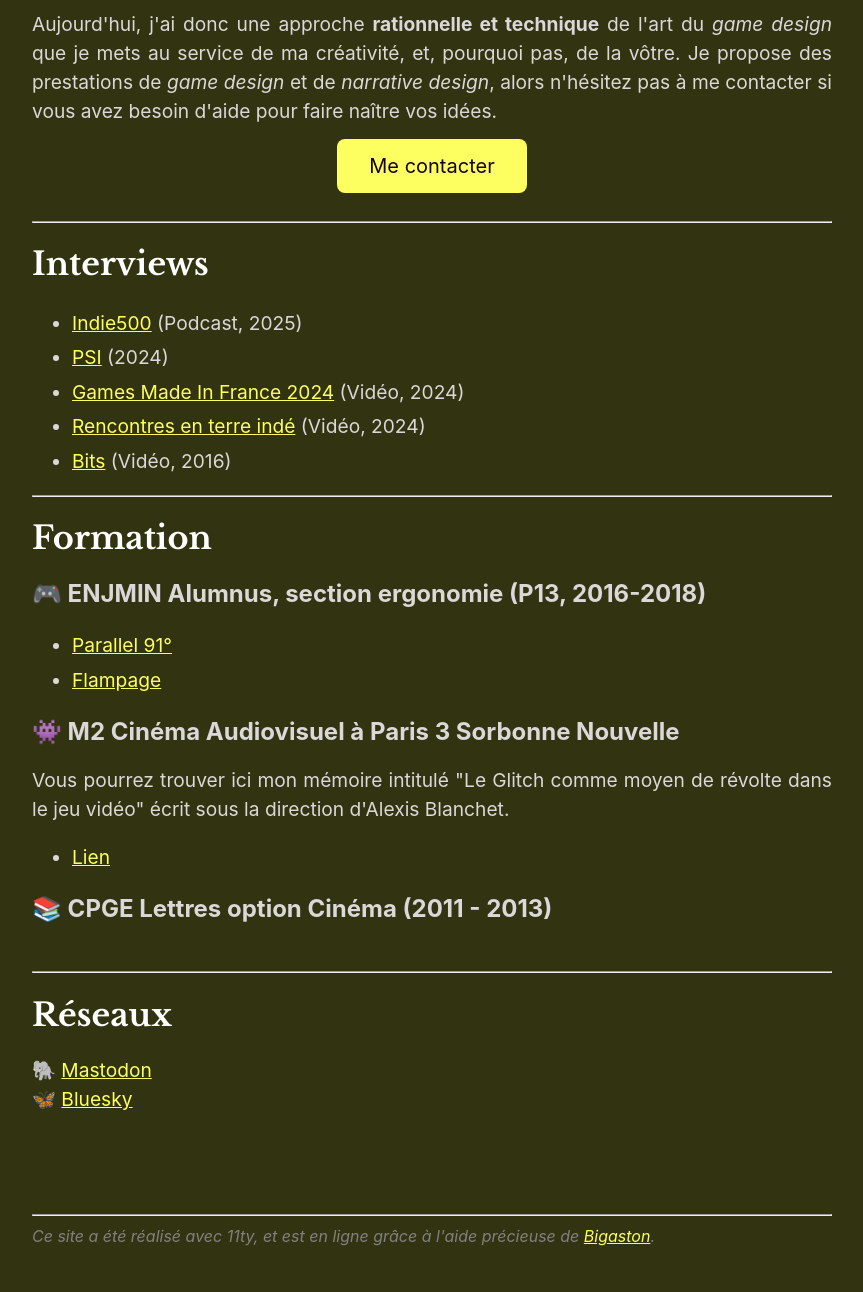
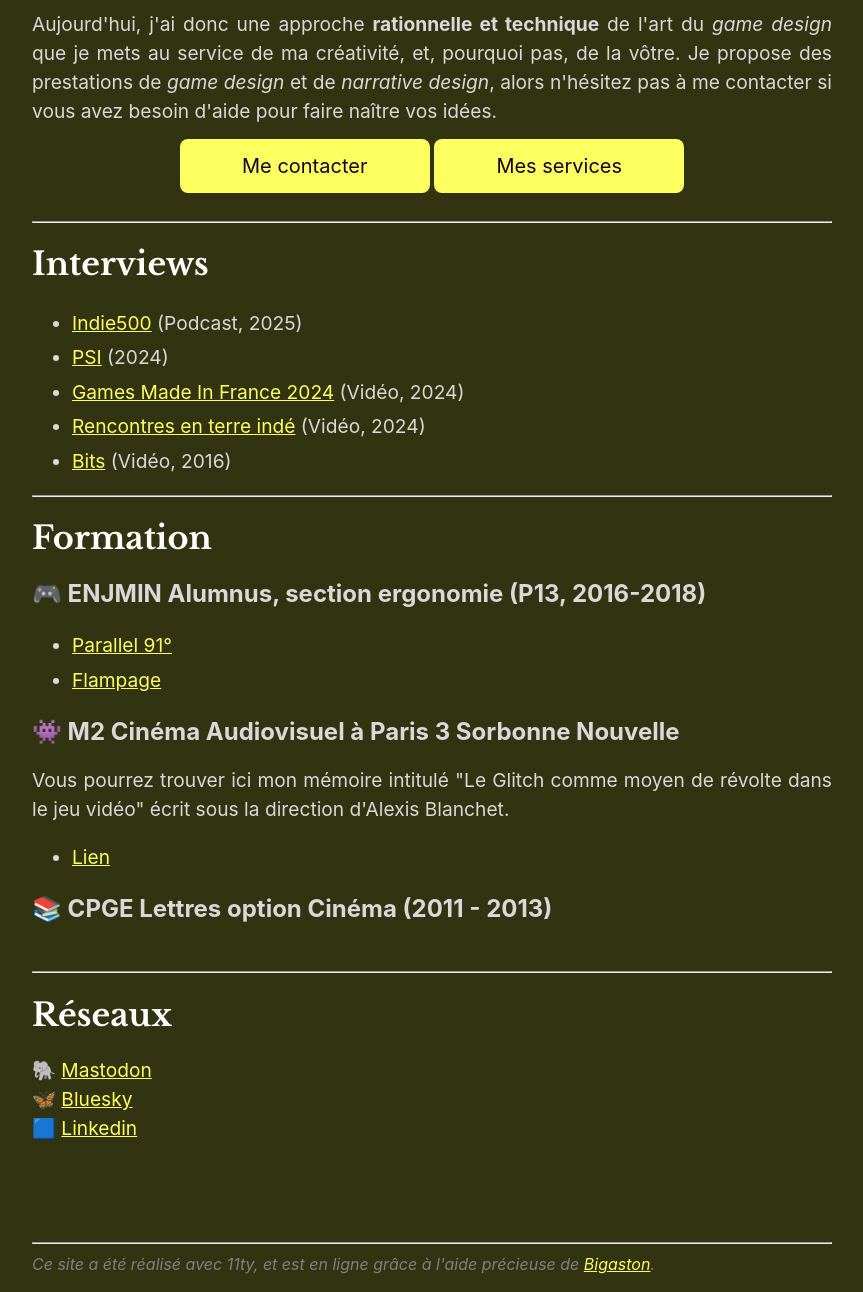
Before and after one commit to tabasscore/blog, an Eleventy site: page content/about/me.md in a window 1280 px wide. Shown: the part 857-2149 px from the top of the page, without its empty margins (80-943 px from the left). Before the commit the page ends 2121 px from the top, so only its background shows below. Built offline with nearby package versions, Linux system fonts and the light colour scheme; Eleventy itself is replaced by a stand-in of ours; files that its build step writes are made by us from their sources; files whose address does not match are found by name.

Commit message:
added plaquette

```diff
--- a/content/about/me.md
+++ b/content/about/me.md
@@ -22,7 +22,8 @@ En parallèle de cette expérience, j'ai exploré les univers du **jeu de rôle*
 Aujourd'hui, j'ai donc une approche **rationnelle et technique** de l'art du *game design* que je mets au service de ma créativité, et, pourquoi pas, de la vôtre. Je propose des prestations de *game design* et de *narrative design*, alors n'hésitez pas à me contacter si vous avez besoin d'aide pour faire naître vos idées.
 
 <div style="text-align: center;">
-    <a href="mailto:antonin.demeilliez@proton.me" class="button" target="_blank" >Me contacter</a> </br></br>
+    <a href="mailto:antonin.demeilliez@proton.me" class="button" target="_blank" >Me contacter</a>
+    <a href="./AntoninDemeilliez_Plaquette.pdf" class="button" download >Mes services</a> </br></br>
 </div>
 <hr class="solid">
 
@@ -55,6 +56,7 @@ Vous pourrez trouver ici mon mémoire intitulé "Le Glitch comme moyen de révol
 
 🐘 <a href="https://mastodon.gamedev.place/@atozi" target="_blank">Mastodon</a> </br>
 🦋 <a href="https://bsky.app/profile/atozi.bsky.social" target="_blank">Bluesky</a> </br>
+🟦 <a href="https://www.linkedin.com/in/antonin-demeilliez/" target="_blank">Linkedin</a> </br>
 </br>
 </br>
 </br>
--- a/public/css/index.css
+++ b/public/css/index.css
@@ -357,6 +357,7 @@ ul {
 .button {
   background-color: #fdff61; /* Green */
 
+  width: 250px;
   border: none;
   padding: 15px 32px;
   text-align: center;
```
Also changed, not shown: 1 other file.
